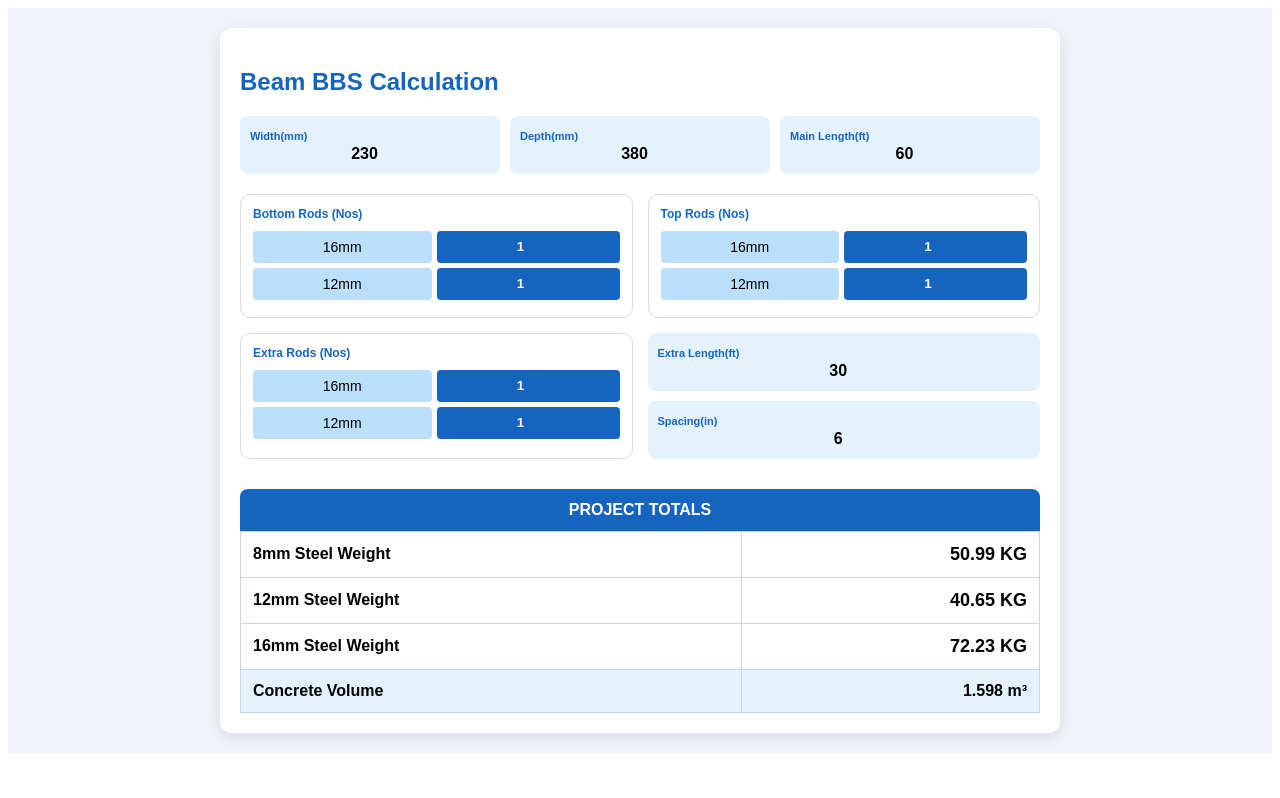
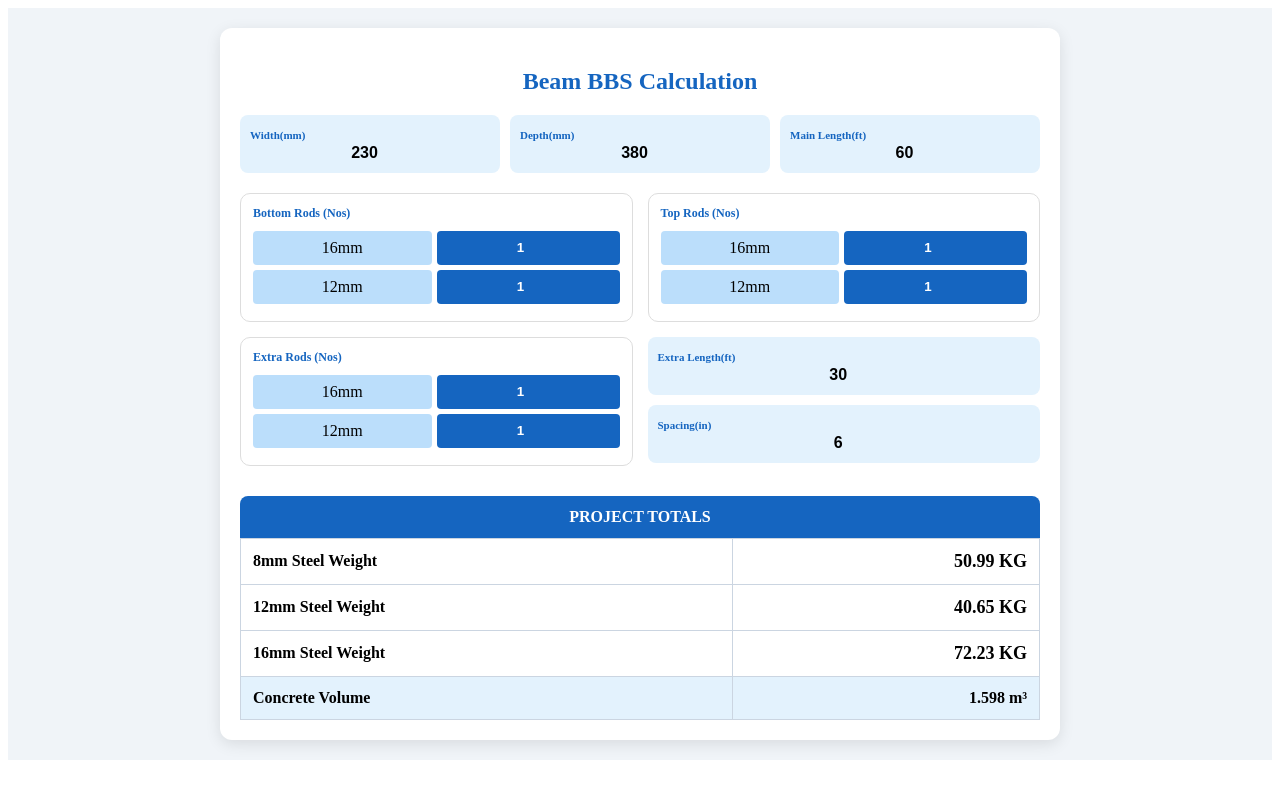
Before and after one commit to Movieeesss/BEAM-BBS, a React (Vite) app: page / in a window 1280 px wide. Built offline with nearby package versions, Linux system fonts and the light colour scheme.

Commit message:
Update BeamBBS.tsx

```diff
--- a/src/BeamBBS.tsx
+++ b/src/BeamBBS.tsx
@@ -1,6 +1,6 @@
 import React, { useState, useMemo } from 'react';
 
-// --- CONSTANTS FROM YOUR EXCEL ---
+// Excel-la irukara mathiri Bundle details
 const GET_RODS_PER_BUNDLE = (dia: number) => {
   const map: Record<number, number> = { 8: 10, 10: 7, 12: 5, 16: 3, 20: 2, 25: 1 };
   return map[dia] || 0;
@@ -28,28 +28,25 @@ const BeamBBS = () => {
     const L_MainM = (parseFloat(beam.mainFt) || 0) / FT_TO_M;
     const L_ExM = (parseFloat(beam.exFt) || 0) / FT_TO_M;
 
-    // YOUR EXCEL LOGIC FUNCTION
+    // Excel Formula: (Length * Nos / (RodsPerBundle * 12)) * BundleWeight
     const getKg = (dia: number, nosStr: string, lenM: number) => {
       const nos = parseFloat(nosStr) || 0;
       if (nos <= 0 || dia <= 0) return 0;
-      // Formula: (Length * Nos / (RodsPerBundle * 12)) * BundleWeight
       const bundles = (lenM * nos) / (GET_RODS_PER_BUNDLE(dia) * ROD_LEN);
       return bundles * GET_BUNDLE_WEIGHT(dia);
     };
 
-    // --- 16mm SUMMATION ---
-    summary[16] += getKg(16, beam.bottom16, L_MainM); // 56.8866
-    summary[16] += getKg(16, beam.top16, L_MainM);    // 56.8866
-    summary[16] += getKg(16, beam.extra16, L_ExM);   // 28.4424
-    // Total: 142.22
+    // 16mm Summation (Excel mathiri 3 edathulaiyum add panrom)
+    summary[16] += getKg(16, beam.bottom16, L_MainM);
+    summary[16] += getKg(16, beam.top16, L_MainM);
+    summary[16] += getKg(16, beam.extra16, L_ExM);
 
-    // --- 12mm SUMMATION ---
-    summary[12] += getKg(12, beam.bottom12, L_MainM); // 32.0137
-    summary[12] += getKg(12, beam.top12, L_MainM);    // 32.0137
-    summary[12] += getKg(12, beam.extra12, L_ExM);   // 16.0064
-    // Total: 80.03
+    // 12mm Summation
+    summary[12] += getKg(12, beam.bottom12, L_MainM);
+    summary[12] += getKg(12, beam.top12, L_MainM);
+    summary[12] += getKg(12, beam.extra12, L_ExM);
 
-    // --- 8mm (Stirrups) ---
+    // 8mm (Stirrups)
     const stirrupQty = Math.floor(((parseFloat(beam.mainFt) || 0) * 12) / (parseFloat(beam.spacingIn) || 6)) + 1;
     summary[8] += getKg(8, stirrupQty.toString(), 3.5 / FT_TO_M);
 
@@ -59,44 +56,41 @@ const BeamBBS = () => {
   }, [beam]);
 
   return (
-    <div style={{ padding: '20px', fontFamily: 'Arial', backgroundColor: '#f0f4f8' }}>
+    <div style={{ padding: '20px', backgroundColor: '#f0f4f8' }}>
       <div style={{ maxWidth: '800px', margin: 'auto', backgroundColor: '#fff', padding: '20px', borderRadius: '12px', boxShadow: '0 4px 15px rgba(0,0,0,0.1)' }}>
-        <h2 style={{ color: '#1565c0', marginBottom: '20px' }}>Beam BBS Calculation</h2>
+        <h2 style={{ color: '#1565c0', textAlign: 'center' }}>Beam BBS Calculation</h2>
 
         {/* Dimensions */}
-        <div style={{ display: 'grid', gridTemplateColumns: 'repeat(3, 1fr)', gap: '10px', marginBottom: '20px' }}>
+        <div style={{ display: 'grid', gridTemplateColumns: 'repeat(3, 1fr)', gap: '10px' }}>
           <Box label="Width(mm)" val={beam.width} onChange={v => setBeam({...beam, width: v})} />
           <Box label="Depth(mm)" val={beam.depth} onChange={v => setBeam({...beam, depth: v})} />
           <Box label="Main Length(ft)" val={beam.mainFt} onChange={v => setBeam({...beam, mainFt: v})} />
         </div>
 
-        {/* Rod Inputs */}
-        <div style={{ display: 'grid', gridTemplateColumns: '1fr 1fr', gap: '15px' }}>
-          <div style={sectionStyle}>
-            <div style={labelStyle}>Bottom Rods (Nos)</div>
+        {/* Rod Nos Inputs */}
+        <div style={{ display: 'grid', gridTemplateColumns: '1fr 1fr', gap: '15px', marginTop: '20px' }}>
+          <Section label="Bottom Rods (Nos)">
             <Row dia="16mm" val={beam.bottom16} set={v => setBeam({...beam, bottom16: v})} />
             <Row dia="12mm" val={beam.bottom12} set={v => setBeam({...beam, bottom12: v})} />
-          </div>
-          <div style={sectionStyle}>
-            <div style={labelStyle}>Top Rods (Nos)</div>
+          </Section>
+          <Section label="Top Rods (Nos)">
             <Row dia="16mm" val={beam.top16} set={v => setBeam({...beam, top16: v})} />
             <Row dia="12mm" val={beam.top12} set={v => setBeam({...beam, top12: v})} />
-          </div>
+          </Section>
         </div>
 
         <div style={{ display: 'grid', gridTemplateColumns: '1fr 1fr', gap: '15px', marginTop: '15px' }}>
-          <div style={sectionStyle}>
-            <div style={labelStyle}>Extra Rods (Nos)</div>
+          <Section label="Extra Rods (Nos)">
             <Row dia="16mm" val={beam.extra16} set={v => setBeam({...beam, extra16: v})} />
             <Row dia="12mm" val={beam.extra12} set={v => setBeam({...beam, extra12: v})} />
-          </div>
+          </Section>
           <div style={{ display: 'flex', flexDirection: 'column', gap: '10px' }}>
             <Box label="Extra Length(ft)" val={beam.exFt} onChange={v => setBeam({...beam, exFt: v})} />
             <Box label="Spacing(in)" val={beam.spacingIn} onChange={v => setBeam({...beam, spacingIn: v})} />
           </div>
         </div>
 
-        {/* TOTALS TABLE */}
+        {/* Total Results */}
         <div style={{ marginTop: '30px' }}>
           <div style={{ background: '#1565c0', color: '#fff', padding: '12px', borderRadius: '8px 8px 0 0', fontWeight: 'bold', textAlign: 'center' }}>
             PROJECT TOTALS
@@ -131,12 +125,16 @@ const Box = ({ label, val, onChange }: any) => (
 
 const Row = ({ dia, val, set }: any) => (
   <div style={{ display: 'flex', gap: '5px', marginBottom: '5px' }}>
-    <div style={{ flex: 1, background: '#bbdefb', padding: '8px', borderRadius: '4px', textAlign: 'center', fontSize: '14px' }}>{dia}</div>
+    <div style={{ flex: 1, background: '#bbdefb', padding: '8px', borderRadius: '4px', textAlign: 'center' }}>{dia}</div>
     <input type="number" value={val} onChange={e => set(e.target.value)} style={{ flex: 1, background: '#1565c0', color: '#fff', border: 'none', borderRadius: '4px', textAlign: 'center', fontWeight: 'bold' }} />
   </div>
 );
 
-const sectionStyle = { border: '1px solid #ddd', padding: '12px', borderRadius: '10px' };
-const labelStyle = { fontSize: '12px', fontWeight: 'bold', marginBottom: '10px', color: '#1565c0' };
+const Section = ({ label, children }: any) => (
+  <div style={{ border: '1px solid #ddd', padding: '12px', borderRadius: '10px' }}>
+    <div style={{ fontSize: '12px', fontWeight: 'bold', marginBottom: '10px', color: '#1565c0' }}>{label}</div>
+    {children}
+  </div>
+);
 
 export default BeamBBS;
```
